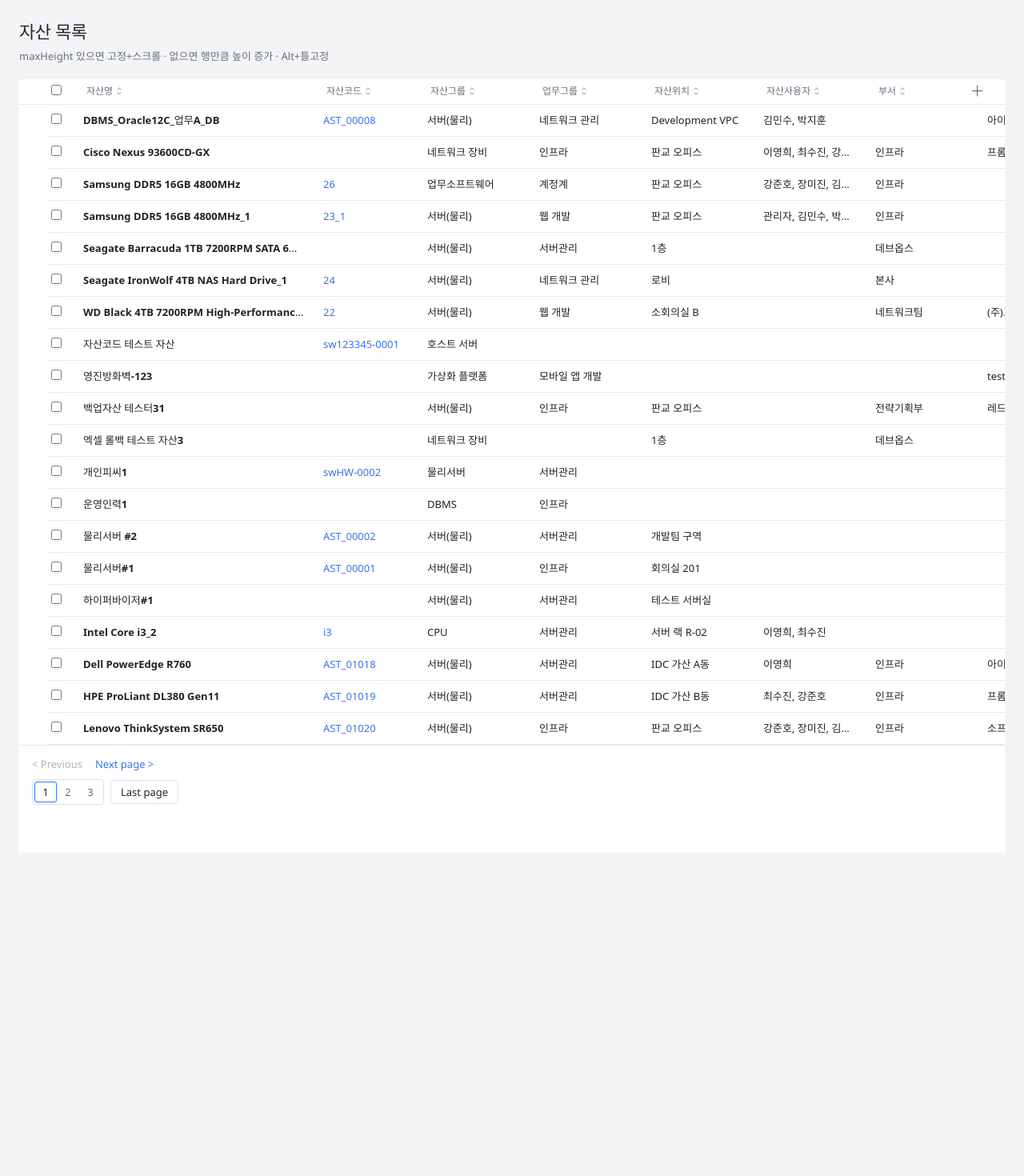
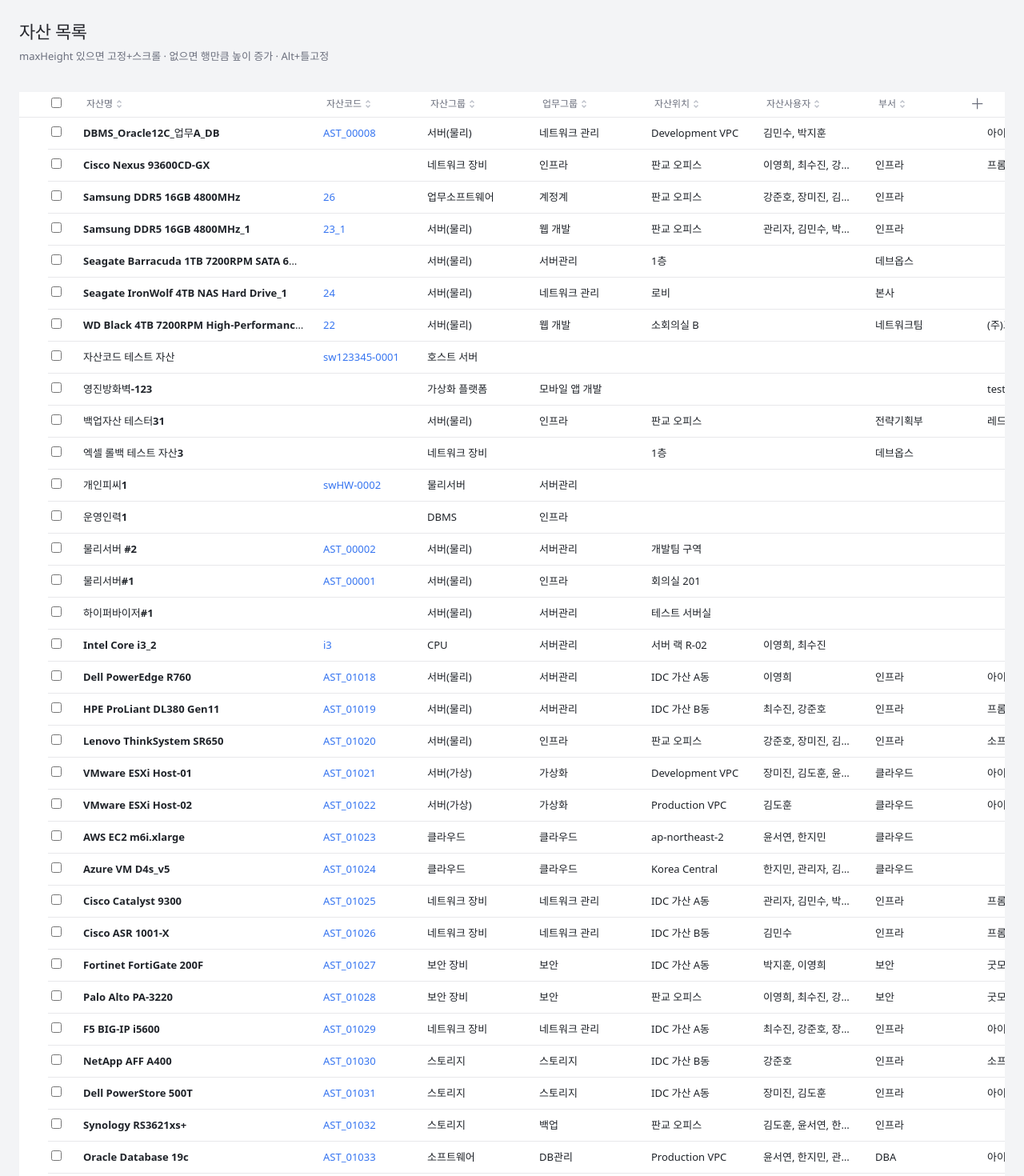
Before and after one commit to bavuchoko/edge-table, a React (Vite) app: page / in a window 1280 px wide. Shown: the top 1470 px of the page at 80% size. Before the commit the page ends 1090 px from the top, so only its background shows below. Built offline with nearby package versions, Linux system fonts and the light colour scheme.

Commit message:
[update] 더미데이터 늘림

```diff
--- a/src/App.css
+++ b/src/App.css
@@ -9,9 +9,14 @@
 }
 
 .app__header {
+  position: sticky;
+  top: 0;
+  z-index: 10;
   flex: 0 0 auto;
-  margin-bottom: 20px;
+  margin: -24px -24px 20px;
+  padding: 24px 24px 16px;
   text-align: left;
+  background: #f3f4f6;
 }
 
 .app__header h1 {
--- a/src/data/dummydata.ts
+++ b/src/data/dummydata.ts
@@ -857,10 +857,10 @@
   return rows.slice(0, targetCount)
 }
 
-const TOTAL_ELEMENTS = 50
-const PAGE_SIZE = 20
+const TOTAL_ELEMENTS = 70
+const PAGE_SIZE = 40
 
-/** API 응답 형태 더미 (content ≈ 50건) */
+/** API 응답 형태 더미 (content ≈ 70건) */
 export const ASSET_PAGE: AssetPageResponse = {
   content: buildContent(ASSET_SEED, TOTAL_ELEMENTS),
   pageable: {
```
